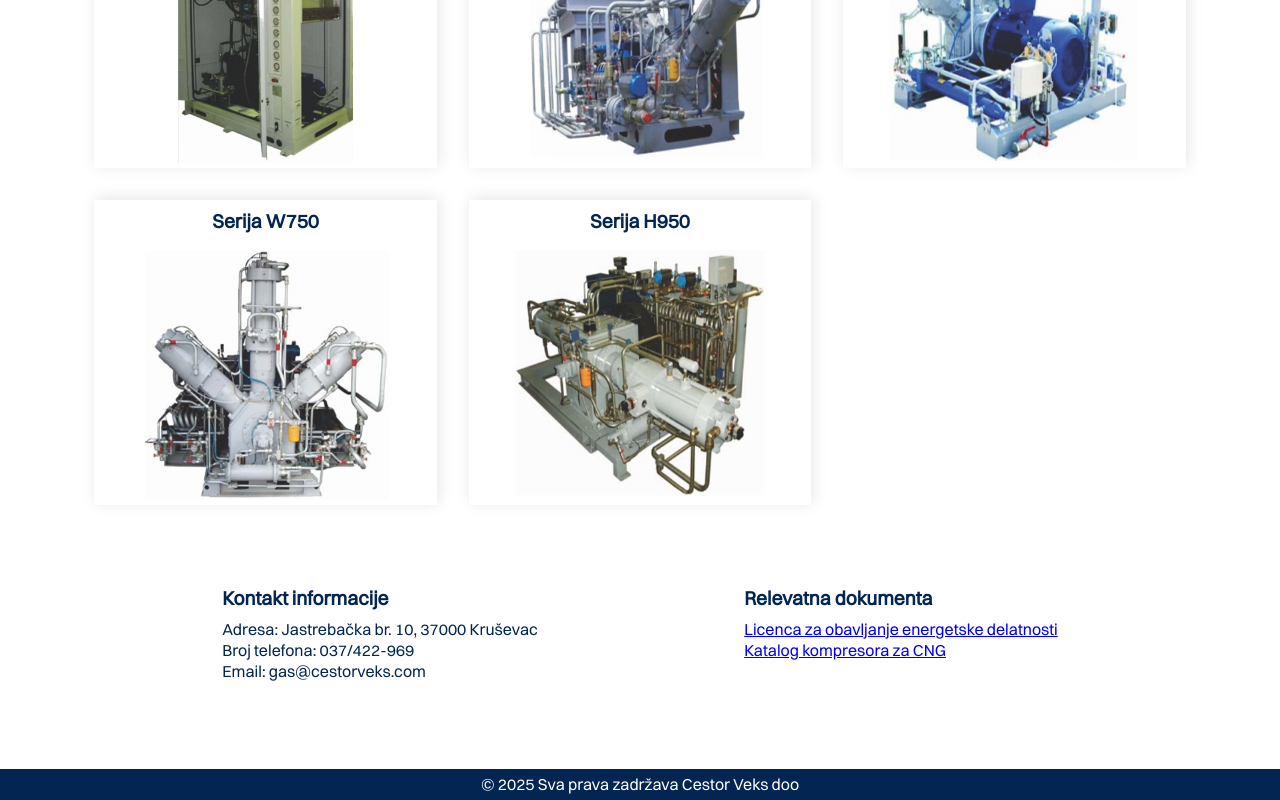
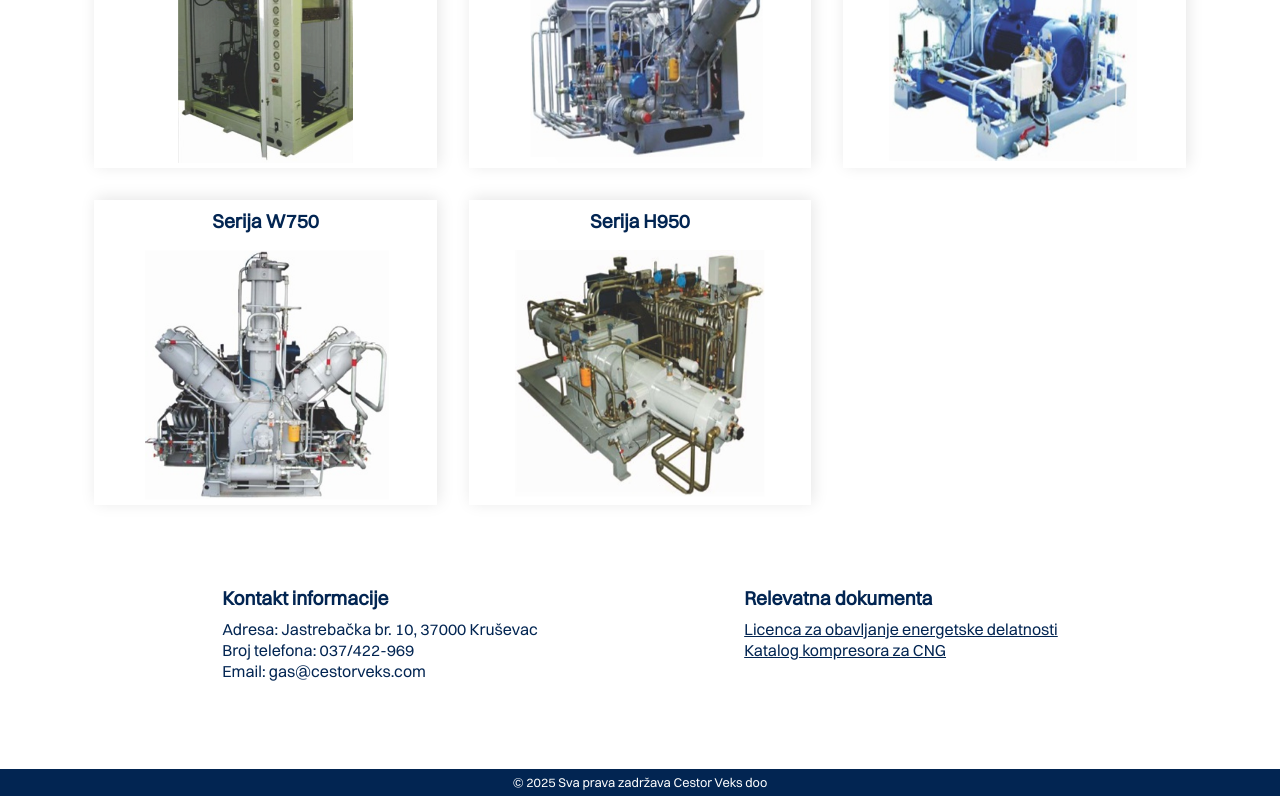
Before and after one commit to prelicivan/cestorveks, a React (Vite) app: page /delatnost in a window 1280 px wide. Shown: the part 437-1237 px from the top of the page. Built offline with nearby package versions, Linux system fonts and the light colour scheme.

Commit message:
minor changes

```diff
--- a/src/components/Footer/FooterContact.css
+++ b/src/components/Footer/FooterContact.css
@@ -28,6 +28,10 @@ h3 {
 .footer-docs {
     display: flex;
     flex-direction: column;
+}
+
+.footer-docs a {
+    color: inherit;
 }
 
 .footer-docs a:visited {
@@ -64,7 +68,7 @@ h3 {
 
 @media (max-width: 390px) {
     .footer-component {
-        height: 48vh;
+        height: 46vh;
     }
 }
 
--- a/src/components/Footer/FooterTrademark.css
+++ b/src/components/Footer/FooterTrademark.css
@@ -3,6 +3,7 @@
     padding: 0.3rem;
     background-color: #022552;
     color: #fff;
+    font-size: 0.8rem;
 }
 
 @media (max-width: 600px) {
--- a/src/components/Navbar/Navbar.css
+++ b/src/components/Navbar/Navbar.css
@@ -74,7 +74,6 @@
   padding: 0.5rem 1rem;
   height: 100%;
   border: none;
-  background-color: white;
   font-size: 1.2rem;
 }
 
@@ -125,8 +124,8 @@
   .nav-menu.active {
     background: #fff;
     left: 0;
-    /* opacity: 1;
-    transition: all 0.6s ease; */
+    opacity: 1;
+    transition: all 0.5s ease;
     z-index: 1;
   }
 
```
